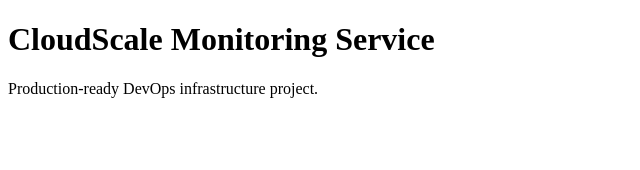
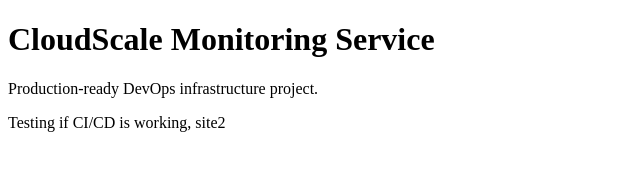
Before and after one commit to majeed69/cloudscale-devops-infrastructure, a plain HTML site: page monitoring/index.html in a window 1280 px wide. Shown: the whole page, without its empty margins (0-640 px from the left). Drawn offline with Linux system fonts and the light colour scheme.

Commit message:
Testing CI/CD,site2

```diff
--- a/monitoring/index.html
+++ b/monitoring/index.html
@@ -6,5 +6,6 @@
 <body>
     <h1>CloudScale Monitoring Service</h1>
     <p>Production-ready DevOps infrastructure project.</p>
+    <p>Testing if CI/CD is working, site2</p>
 </body>
 </html>
```
